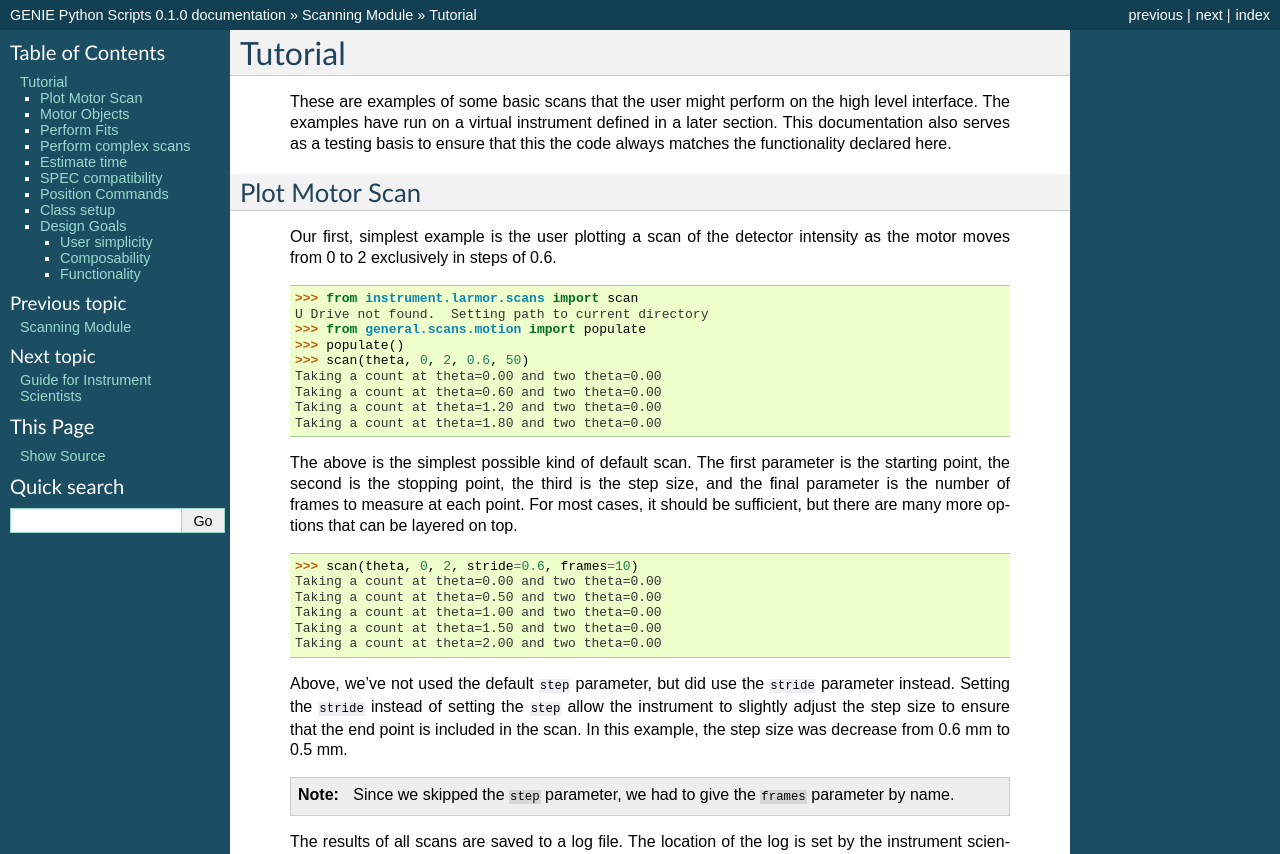
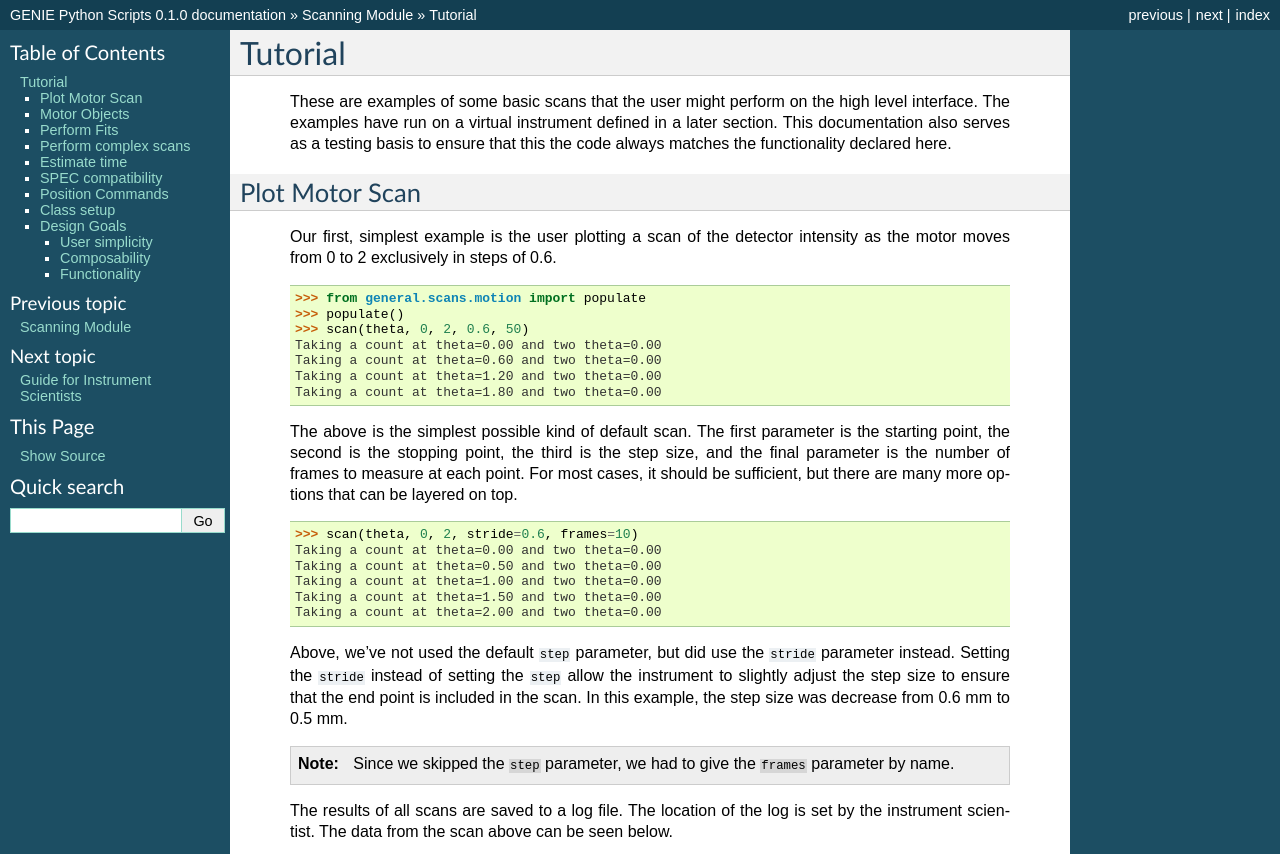
Before and after one commit to ISISNeutronMuon/InstrumentScripts, a Sphinx documentation site: the page built from doc/source/scans/tutorial.rst, in a window 1280 px wide and 900 px high, cut to the strip 0-854 px from the top of the window. Built offline with Sphinx 7.4.7, drawn with Linux system fonts in a browser that asks for light colours; some of the changed text lies outside the part shown.

Commit message:
Update sans and scans tutorials
Both tutorials now assume a single wildcard import from the
instrument, instead of importing the parts piecemeal.

```diff
--- a/doc/source/sans/tutorial.rst
+++ b/doc/source/sans/tutorial.rst
@@ -30,7 +31,6 @@
 First, we'll just do a simple measurement on the main detector for 600
 frames.
 
->>> from instrument.larmor.sans import *
 >>> do_sans("Sample Name", frames=600)
 Setup Larmor for event
 Using the following Sample Parameters
--- a/doc/source/scans/tutorial.rst
+++ b/doc/source/scans/tutorial.rst
@@ -21,8 +23,6 @@
   detector intensity as the motor moves from 0 to 2 exclusively in
   steps of 0.6.
 
-  >>> from instrument.larmor.scans import scan
-  U Drive not found.  Setting path to current directory
   >>> from general.scans.motion import populate
   >>> populate()
   >>> scan(theta, 0, 2, 0.6, 50)
@@ -136,7 +136,6 @@
   :meth:`general.scans.defaults.Defaults.rscan` method which defaults to a relative scan,
   instead of an absolute.
 
-  >>> from instrument.larmor.scans import rscan
   >>> rscan(theta, -1, 1, 0.5, 5)
   Taking a count at theta=3.00 and two theta=0.00
   Taking a count at theta=3.50 and two theta=0.00
@@ -446,7 +445,6 @@
   represent a number of frames instead of a monitor count, since
   waiting for a monitor count is currently unsupported.
 
-  >>> from instrument.larmor.scans import ascan, dscan
   >>> ascan(theta, 0, 2, 10, 1)
   Taking a count at theta=0.00 and two theta=3.00
   Taking a count at theta=0.20 and two theta=3.00
```
Also changed, not shown: other parts of doc/source/sans/tutorial.rst (+1 -0 lines), other parts of doc/source/scans/tutorial.rst (+2 -0 lines).
